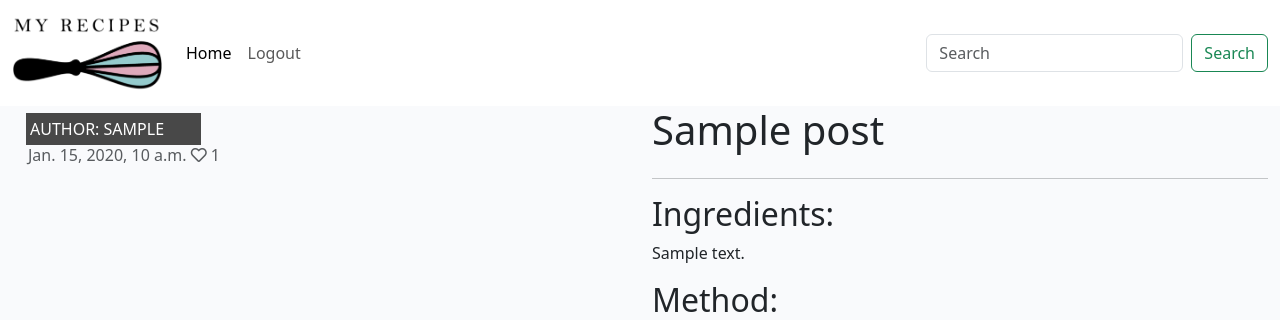
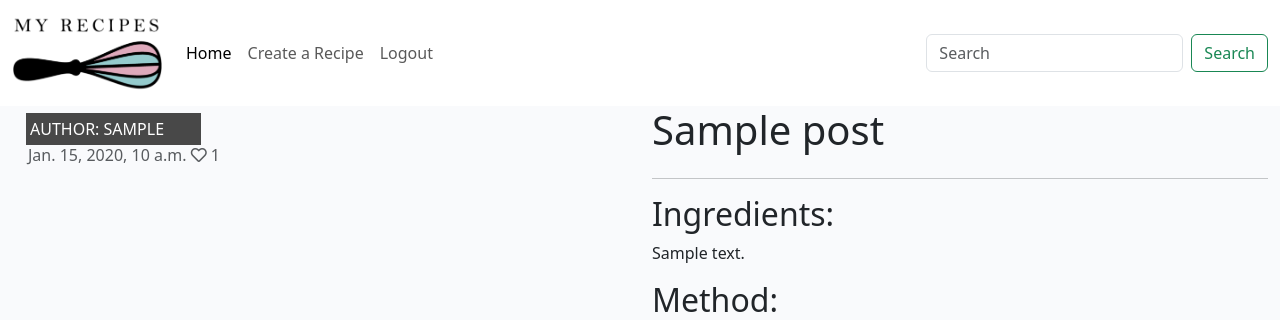
Before and after one commit to Adriele-lima/My-Recipes-Book, a Django app: a page that uses templates/base.html in a window 1280 px wide. Shown: the top 320 px of the page. Run offline with Django 3.2, Linux system fonts and the light colour scheme; a user stored in the database is signed in; tables that the repository leaves empty hold one stand-in row (values such as "Sample post").

Commit message:
Adding new template for Create Recipe

```diff
--- a/my_recipes/urls.py
+++ b/my_recipes/urls.py
@@ -5,4 +5,5 @@ from django.urls import path
 urlpatterns = [
     path('', views.PostList.as_view(), name='home'),
     path('<slug:slug>/', views.PostDetail.as_view(), name='post_detail'),
+    path('create_recipe', views.PostDetail.create_recipe, name='create_recipe')
 ]
--- a/my_recipes/views.py
+++ b/my_recipes/views.py
@@ -1,4 +1,4 @@
-from django.shortcuts import render
+from django.shortcuts import render, redirect
 from django.views import generic, View
 from django.http import HttpResponse
 from .models import Post
@@ -26,3 +26,9 @@ class PostDetail(View):
             )
         else:
             return HttpResponse("Post not found", status=404)
+
+    def create_recipe(request):
+        if request.method == 'POST':
+
+            return redirect('index')
+        return render(request, 'create_recipe.html')
--- a/templates/base.html
+++ b/templates/base.html
@@ -39,6 +39,9 @@
                         <a class="nav-link active" aria-current="page" href="{% url 'home' %}">Home</a>
                     </li>
                     {% if user.is_authenticated %}
+                    <li class="nav-item">
+                        <a class="nav-link" href="{% url 'create_recipe' %}">Create a Recipe</a>
+                    </li>
                     <li class="nav-item">
                         <a class="nav-link" href="#">Logout</a>
                     </li>
```
Also changed, not shown: templates/create_recipe.html (added, +9 -0 lines).
